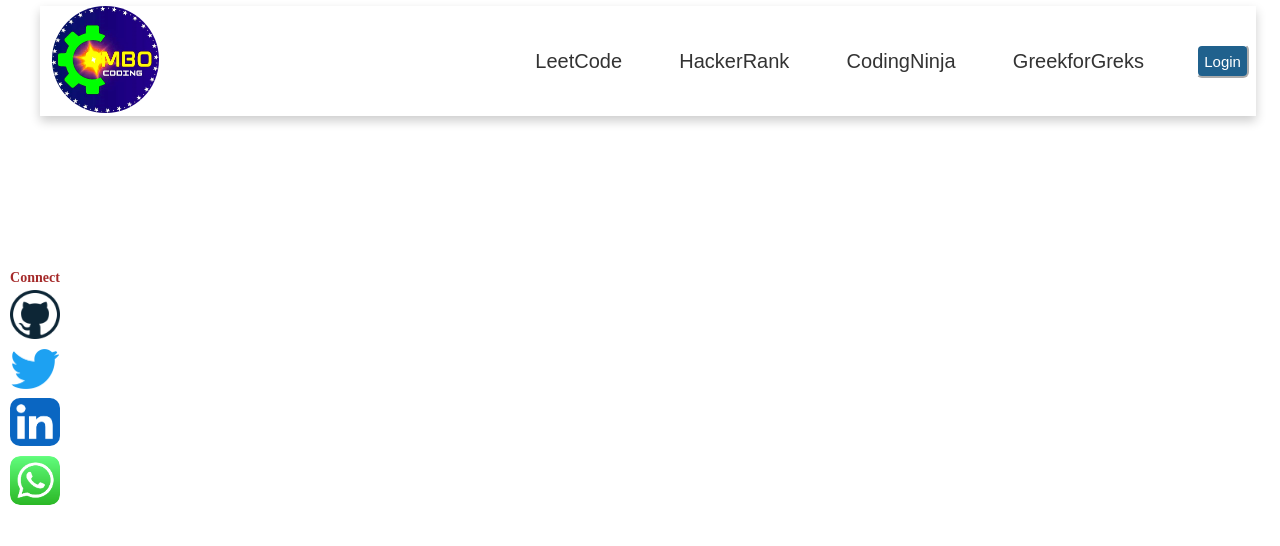
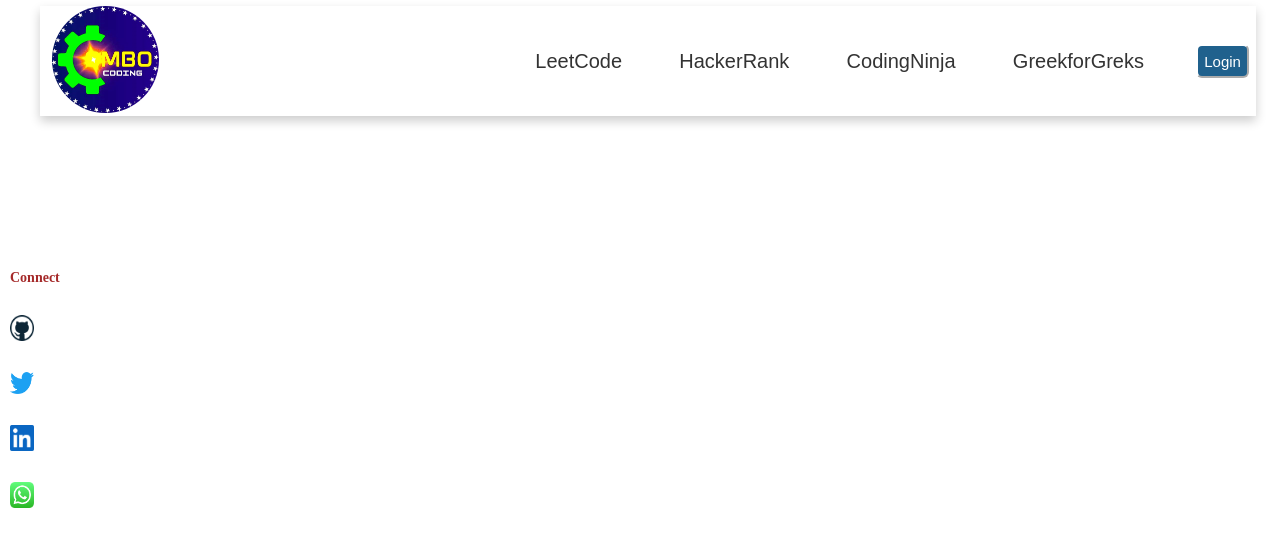
Before and after one commit to kush-sahu/ComboCoding.com-official, a React (Vite) app: page /home in a window 1280 px wide. Shown: the top 546 px of the page. Built offline with nearby package versions, Linux system fonts and the light colour scheme; a web font is replaced by a local one.

Commit message:
Initial commit with new file34ff

```diff
--- a/src/Navbar.jsx
+++ b/src/Navbar.jsx
@@ -77,7 +77,7 @@ function Navbar() {
                       < img className='logo' src={twitter} alt="ComboCoding Logo" />
                       < img className='logo' src={Git} alt="ComboCoding Logo" />
                         </div> */}
-                         <h6 id='connect1'>Connect With Us</h6>
+                         {/* <h6 id='connect1'>Connect With Us</h6> */}
 
                         <div className='media'>
 
--- a/src/hamburger.css
+++ b/src/hamburger.css
@@ -26,10 +26,8 @@ ul {
 }
 
 .logo {
-    height: 90%;
-    width: 50px;
-    border-radius: 10px;
-    cursor: pointer;
+    height: 94%;
+    width: 24px;
 }
 li .logobig{
     height: 98%;
@@ -207,10 +205,11 @@ li .logobig{
     border-radius: 6px;
 }
 .list-menu p{
-   margin:0px 19px ;
+    margin: -4px 2px;
    padding: 4px;
    color: #fff;
    background-color: #368b8c;
+   text-align: justify;
 }
 
 .list-menu li a {
```
